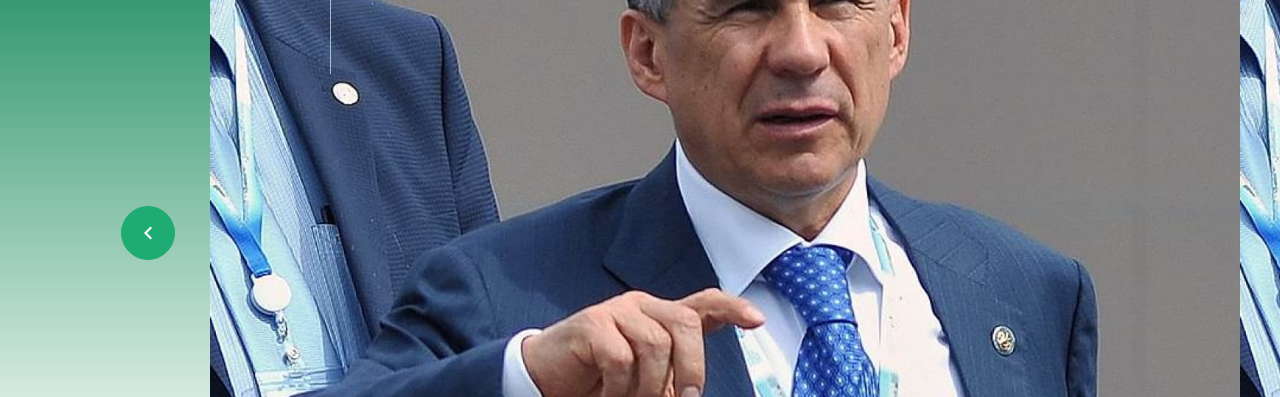
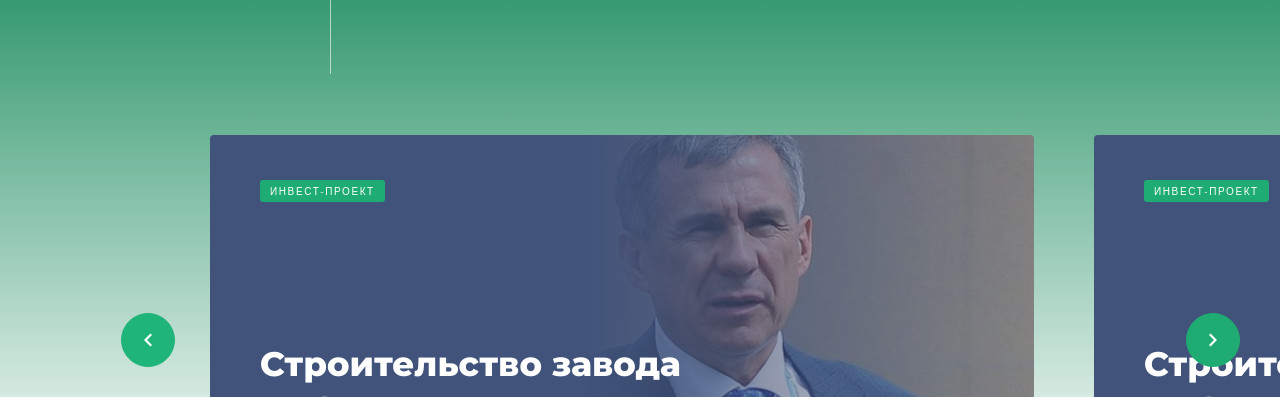
Before and after one commit to ArtemSafin-WebDev/taif, a website built with webpack: page src/index.html in a window 1280 px wide. Shown: the part 555-952 px from the top of the page. Built offline with nearby package versions, Linux system fonts and the light colour scheme; files whose address does not match are found by name; what detect-it would draw is missing.

Commit message:
Добавлен внутренний слайдер

```diff
--- a/src/js/classes/introSlider.js
+++ b/src/js/classes/introSlider.js
@@ -1,3 +1,5 @@
+import Swiper from 'swiper';
+
 class IntroSlider {
     constructor(element) {
         if (!element) {
@@ -7,7 +9,8 @@ class IntroSlider {
         this.elements = {
             root: element,
             backgrounds: Array.from(element.querySelectorAll('.intro-slider__backgrounds-list-item')),
-            navigation: Array.from(element.querySelectorAll('.intro-slider__navigation-link'))
+            navigation: Array.from(element.querySelectorAll('.intro-slider__navigation-link')),
+            innerSliderWrappers: Array.from(element.querySelectorAll('.intro-slider__inner-slider-wrapper'))
         };
 
         if (this.elements.backgrounds.length !== this.elements.navigation.length) {
@@ -20,12 +23,37 @@ class IntroSlider {
             slidesCount: this.elements.backgrounds.length,
             autoplaySpeed: 6000,
             autoplay: true,
-            autoplayAfterClick: false
+            autoplayAfterClick: false,
+            innerSliders: [],
+            innerSliderOptions: {
+                watchOverflow: true,
+                slidesPerView: 'auto',
+                spaceBetween: 60,
+                longSwipesRatio: 0.2
+            }
         };
 
+
+        this.initInnerSliders();
         this.changeSlide(this.state.activeIndex);
         this.handleAutoplay();
         this.bindClickListeners();
+    }
+
+    initInnerSliders() {
+        const { innerSliderWrappers } = this.elements;
+        innerSliderWrappers.forEach(element => {
+            const container = element.querySelector('.swiper-container');
+            const options = {
+                ...this.state.innerSliderOptions,
+                navigation: {
+                    nextEl: element.querySelector('.intro-slider__inner-slider-button--next'),
+                    prevEl: element.querySelector('.intro-slider__inner-slider-button--prev')
+                }
+            };
+
+            this.state.innerSliders.push(new Swiper(container, options));
+        });
     }
 
     clearActive() {
@@ -55,7 +83,6 @@ class IntroSlider {
         navigation.forEach((btn, btnIndex) => {
             btn.addEventListener('click', event => {
                 event.preventDefault();
-                // if (this.state.activeIndex === btnIndex) return;
                 this.changeSlide(btnIndex);
             });
         });
--- a/src/scss/blocks/_intro-slider.scss
+++ b/src/scss/blocks/_intro-slider.scss
@@ -232,33 +232,135 @@
     .swiper-container {
         overflow: visible;
     }
+
+
+    .swiper-slide {
+        width: 80%;
+    }
+}
+
+.intro-slider__inner-slider-card {
+    height: 41rem;
+    position: relative;
+    color: white;
+    display: flex;
+    flex-direction: column;
+    padding: 4.5rem 5rem;
+    border-radius: 4px;
+    overflow: hidden;
+    backface-visibility: hidden;
+    &:link,
+    &:visited {
+        color: white;
+    }
+    &::before {
+        content: '';
+        position: absolute;
+        left: 0;
+        top: 0;
+        width: 100%;
+        height: 100%;
+        z-index: -3;
+        background-color: $blue;
+    }
+
+    &::after {
+        content: '';
+        position: absolute;
+        left: 0;
+        top: 0;
+        width: 100%;
+        height: 100%;
+        background: linear-gradient(to right, $blue 40%, $blue 45%, rgba($blue, 0) 100%);
+        z-index: -1;
+    }
 }
 
 
+.intro-slider__inner-slider-card-label {
+    position: absolute;
+    top: 4.5rem;
+    left: 5rem;
+    font-size: 1rem;
+    line-height: 1.4;
+    text-transform: uppercase;
+    letter-spacing: 0.16em;
+    padding: .4rem 1rem;
+    border-radius: 3px;
+    background-color: $primary-color;
+    color: white;
+    text-align: center;
+    user-select: none;
+}
+
+
+.intro-slider__inner-slider-card-image {
+    position: absolute;
+    right: 0;
+    top: 0;
+    height: 100%;
+    width: auto;
+    z-index: -2;
+    @include objectFitCover();
+}
+
+
+.intro-slider__inner-slider-card-content {
+    max-width: 50rem;
+    margin-top: auto;
+}
+
+
+.intro-slider__inner-slider-card-heading {
+    font-family: $montserrat;
+    font-weight: 800;
+    font-size: 3.4rem;
+    line-height: 1.33;
+    margin-bottom: 2rem;
+}
+
+
+.intro-slider__inner-slider-card-text {
+    font-family: $proxima;
+    font-size: 1.6rem;
+    line-height: 1.5;
+}
 
 .intro-slider__inner-slider-button {
     position: absolute;
+    z-index: 40;
     top: 50%;
-    margin-top: -5.4rem / 2;
+    transform: translateY(-50%);
     width: 5.4rem;
     height: 5.4rem;
     border-radius: 50%;
     border: 1px solid $primary-color;
     background-color: $primary-color;
+    transition: background-color .2s, border-color .2s;
+    .no-touch &:not(.swiper-button-disabled):hover,
+    .touch &:not(.swiper-button-disabled):active {
+        background-color: darken($primary-color, 2%);
+        border-color: darken($primary-color, 2%);
+    }
+
+    &.swiper-button-disabled {
+        background-color: lighten($primary-color, 2%);
+        border-color: lighten($primary-color, 2%);
+        cursor: default;
+        pointer-events: none;
+    }
     svg {
         fill: white;
         width: .8rem;
         height: 1.6rem;
     }
 
-
     &--prev {
         right: 100%;
         margin-right: 3.5rem;
     }
     &--next {
-        left: 100%;
-        margin-left: 3.5rem;
+        right: 0;
     }
 }
 
--- a/src/templates/blocks/intro-slider.html
+++ b/src/templates/blocks/intro-slider.html
@@ -58,12 +58,13 @@
                                 <div class="swiper-wrapper">
 
                                     <div class="swiper-slide">
-                                        <div class="intro-slider__inner-slider-card">
+                                        <a href="#" class="intro-slider__inner-slider-card">
                                             <img src="img/invest/invest-1.jpg" alt="Картинка внутреннего слайдера" class="intro-slider__inner-slider-card-image">
-                                            <div class="intro-slider__inner-card-overlay"></div>
+
                                             <div class="intro-slider__inner-slider-card-label">
                                                 Инвест-проект
                                             </div>
+                                            <div class="intro-slider__inner-slider-card-content">
                                                 <h4 class="intro-slider__inner-slider-card-heading">
                                                     Строительство завода НПЗ «Каучук»
                                                 </h4>
@@ -71,14 +72,16 @@
                                                     ТАИФ и Schneider Electric подписали дополнительное соглашение о стратегическом сотрудничестве
                                                 </p>
                                             </div>
+                                        </a>
                                     </div>
                                     <div class="swiper-slide">
-                                        <div class="intro-slider__inner-slider-card intro-slider__inner-slider-card--white">
+                                        <a href="#" class="intro-slider__inner-slider-card">
                                             <img src="img/invest/invest-1.jpg" alt="Картинка внутреннего слайдера" class="intro-slider__inner-slider-card-image">
-                                            <div class="intro-slider__inner-card-overlay"></div>
+
                                             <div class="intro-slider__inner-slider-card-label">
                                                 Инвест-проект
                                             </div>
+                                            <div class="intro-slider__inner-slider-card-content">
                                                 <h4 class="intro-slider__inner-slider-card-heading">
                                                     Строительство завода НПЗ «Каучук»
                                                 </h4>
@@ -86,7 +89,9 @@
                                                     ТАИФ и Schneider Electric подписали дополнительное соглашение о стратегическом сотрудничестве
                                                 </p>
                                             </div>
+                                        </a>
                                     </div>
+
 
                                 </div>
 
```
Also changed, not shown: build/css/styles.css, build/css/styles.min.css, build/index.html, build/js/app.js, 1 other file. Lines whose indentation alone changed are shown as unchanged.
